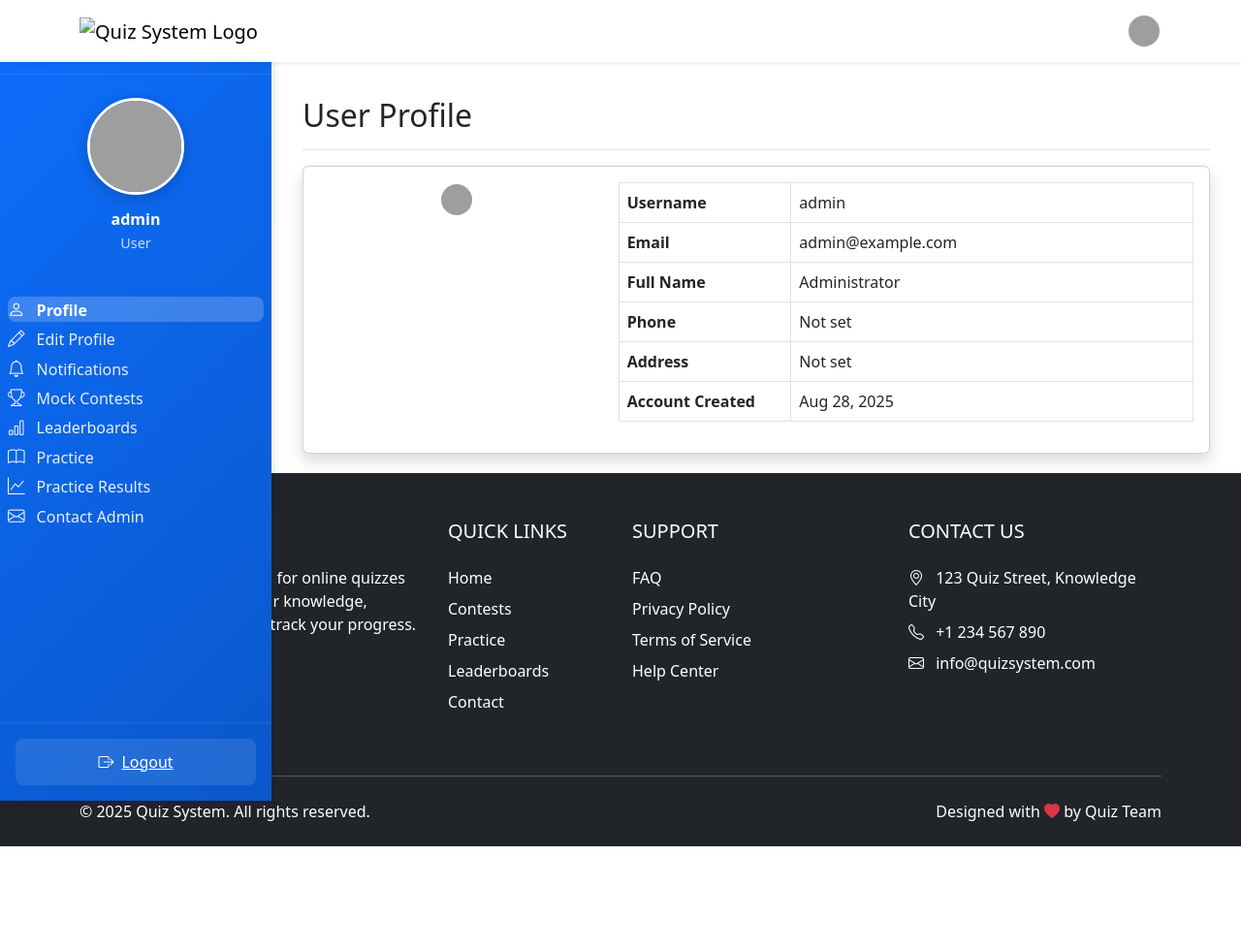
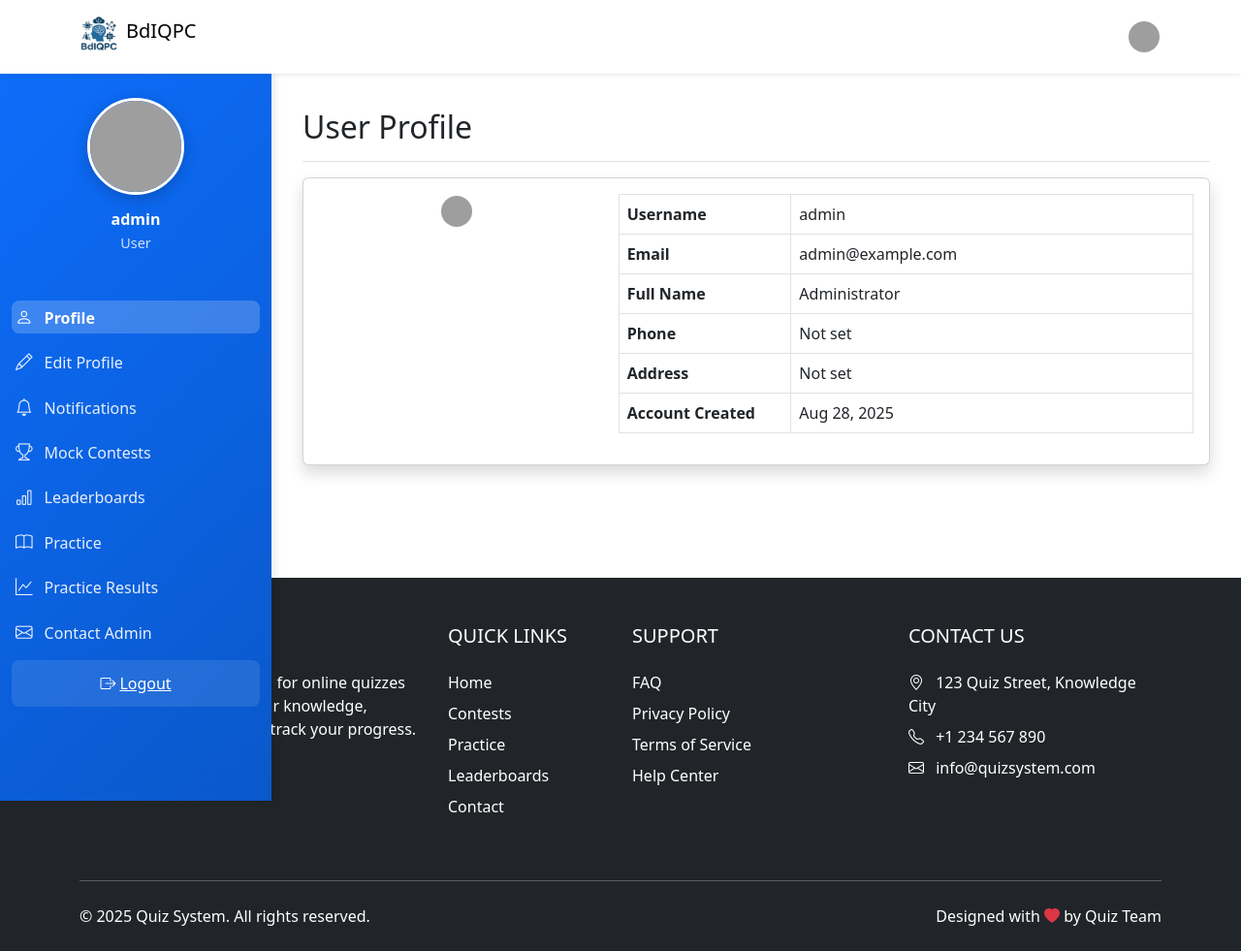
Before and after one commit to abdulkader1774/abdulkadder, a PHP site: page /user/profile.php in a window 1280 px wide. Shown: the whole page at 97% size. Before the commit the page ends 873 px from the top, so only its background shows below. Run offline with PHP 8.4, Linux system fonts and the light colour scheme; a user stored in the database is signed in; data comes from the database, SQL or seed files in the repository; grey boxes are pictures that could not be loaded.

Commit message:
update profile user, add this sidebar in all page

```diff
--- a/nav.php
+++ b/nav.php
@@ -77,8 +77,9 @@
     <nav class="navbar navbar-expand-lg navbar-light bg-white shadow-sm sticky-top">
         <div class="container">
             <!-- Logo on the left -->
-            <a class="navbar-brand" href="index.php">
-                <img src="assets/img/apple-touch-icon.png" alt="Quiz System Logo">
+            <a class="navbar-brand d-flex" href="index.php">
+                <img src="../logo.png" alt="Quiz System Logo">
+                <p class = "mt-1 ms-2">BdIQPC</p>
             </a>
 
             <!-- Mobile Toggle Button -->
--- a/user/profile.php
+++ b/user/profile.php
@@ -23,12 +23,13 @@
             background: linear-gradient(135deg, #0d6efd 0%, #0a58ca 100%);
             padding: 20px 0;
             width: 280px;
-            position: fixed;
+            position: absolute;
             left: -280px;
             top: 0;
             z-index: 1000;
             transition: left 0.3s ease;
             box-shadow: 2px 0 10px rgba(0,0,0,0.1);
+            /* margin-bottom: 20px; */
         }
 
         .sidebar.active {
@@ -260,53 +261,58 @@
         </div>
 
         <nav class="sidebar-nav">
-            <div class="nav-item">
-                <a class="nav-link active" href="profile.php">
+            <div class="nav-item p-1">
+                <a class="nav-link active p-1" href="profile.php">
                     <i class="nav-icon bi bi-person"></i>Profile
                 </a>
             </div>
-            <div class="nav-item">
-                <a class="nav-link" href="edit-profile.php">
+            <div class="nav-item p-1">
+                <a class="nav-link p-1" href="edit-profile.php">
                     <i class="nav-icon bi bi-pencil"></i>Edit Profile
                 </a>
             </div>
-            <div class="nav-item">
-                <a class="nav-link" href="notification.php">
+            <div class="nav-item p-1">
+                <a class="nav-link p-1" href="notification.php">
                     <i class="nav-icon bi bi-bell"></i>Notifications
                 </a>
             </div>
-            <div class="nav-item">
-                <a class="nav-link" href="user-contest.php">
+            <div class="nav-item p-1">
+                <a class="nav-link p-1" href="user-contest.php">
                     <i class="nav-icon bi bi-trophy"></i>Mock Contests
                 </a>
             </div>
-            <div class="nav-item">
-                <a class="nav-link" href="user-leaderboard.php">
+            <div class="nav-item p-1">
+                <a class="nav-link p-1" href="user-leaderboard.php">
                     <i class="nav-icon bi bi-bar-chart"></i>Leaderboards
                 </a>
             </div>
-            <div class="nav-item">
-                <a class="nav-link" href="practice-contest.php">
+            <div class="nav-item p-1">
+                <a class="nav-link p-1" href="practice-contest.php">
                     <i class="nav-icon bi bi-book"></i>Practice
                 </a>
             </div>
-            <div class="nav-item">
-                <a class="nav-link" href="practice-leaderboard.php">
+            <div class="nav-item p-1">
+                <a class="nav-link p-1" href="practice-leaderboard.php">
                     <i class="nav-icon bi bi-graph-up"></i>Practice Results
                 </a>
             </div>
-            <div class="nav-item">
-                <a class="nav-link" href="contact-with-admin.php">
+            <div class="nav-item p-1">
+                <a class="nav-link p-1" href="contact-with-admin.php">
                     <i class="nav-icon bi bi-envelope"></i>Contact Admin
                 </a>
             </div>
+            <div class="nav-item p-1">
+            <a href="../logout.php" class="logout-btn d-flex align-items-center justify-content-center">
+                <i class="bi bi-box-arrow-right me-1"></i>Logout
+            </a>
+            </div>
         </nav>
 
-        <div class="sidebar-footer">
+        <!-- <div class="sidebar-footer">
             <a href="../logout.php" class="logout-btn d-flex align-items-center justify-content-center">
                 <i class="bi bi-box-arrow-right me-2"></i>Logout
             </a>
-        </div>
+        </div> -->
     </div>
 
     <!-- Main content -->
@@ -356,6 +362,7 @@
         </div>
     </div>
 
+    <div class="mt-5 pt-5"></div>
     <?php include '../footer.php'; ?>
 
     <script src="https://cdn.jsdelivr.net/npm/bootstrap@5.3.0/dist/js/bootstrap.bundle.min.js"></script>
```
Also changed, not shown: user/edit-profile.php (+181 -0 lines), logo.png (added).
